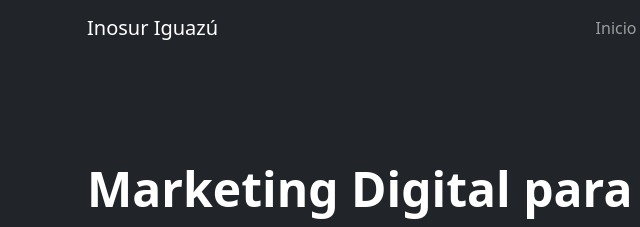
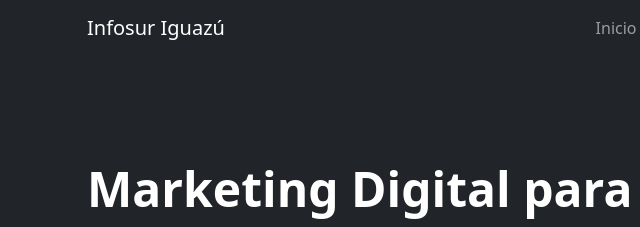
Before and after one commit to infosuriguazu/infosuriguazu.github.io, a plain HTML site: page index.html in a window 1280 px wide. Shown: the top 227 px of the page, 31-671 px from the left. Drawn offline with nearby package versions, Linux system fonts and the light colour scheme.

Commit message:
Update index.html

```diff
--- a/index.html
+++ b/index.html
@@ -18,7 +18,7 @@
             <!-- Navigation-->
             <nav class="navbar navbar-expand-lg navbar-dark bg-dark">
                 <div class="container px-5">
-                    <a class="navbar-brand" href="index.html">Inosur Iguazú</a>
+                    <a class="navbar-brand" href="index.html">Infosur Iguazú</a>
                     <button class="navbar-toggler" type="button" data-bs-toggle="collapse" data-bs-target="#navbarSupportedContent" aria-controls="navbarSupportedContent" aria-expanded="false" aria-label="Toggle navigation"><span class="navbar-toggler-icon"></span></button>
                     <div class="collapse navbar-collapse" id="navbarSupportedContent">
                         <ul class="navbar-nav ms-auto mb-2 mb-lg-0">
```
